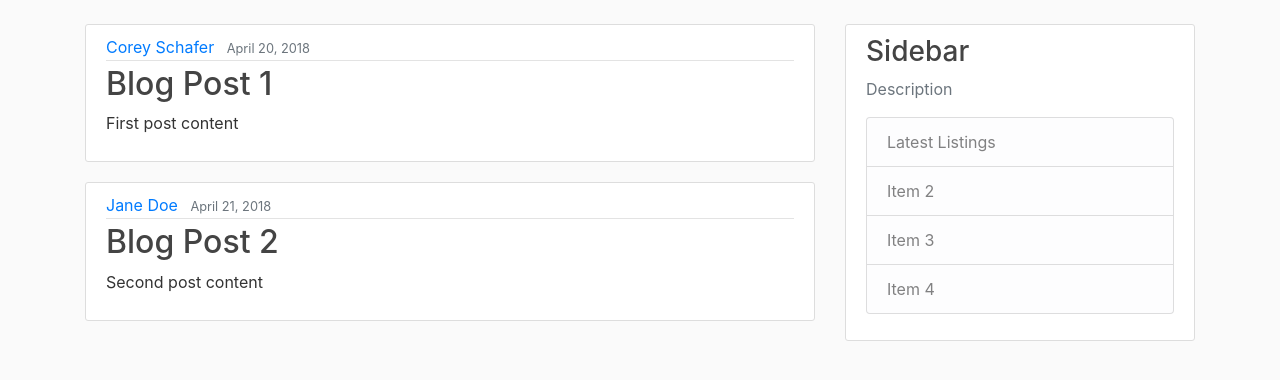
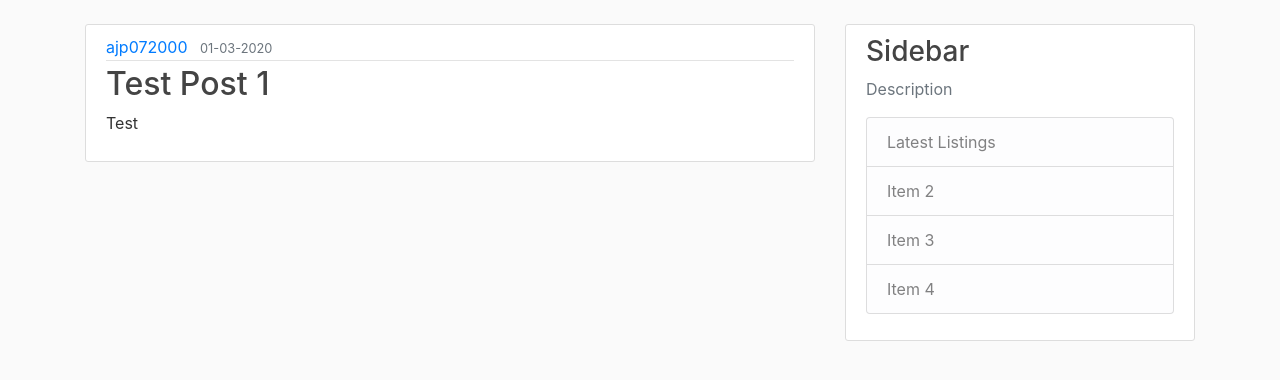
Before and after one commit to aalap07/DevLink, a Flask app: page / in a window 1280 px wide. Shown: the part 56-436 px from the top of the page. Run offline with Flask 2, Linux system fonts and the light colour scheme; data comes from the database, SQL or seed files in the repository; both versions use the stored data as it was after the commit; some libraries are stand-ins or nearby versions.

Commit message:
new post commits to db, displays some basic user data

```diff
--- a/devlink/forms.py
+++ b/devlink/forms.py
@@ -43,7 +43,8 @@ class UpdateAccountForm(FlaskForm):
                            validators=[DataRequired(), Length(min=2, max=20)])
     email = StringField('Email',
                         validators=[DataRequired(), Email()])
-    picture = FileField('Update profile picture', validators=[FileAllowed(['jpg', 'png'])])
+    picture = FileField('Update profile picture', validators=[
+                        FileAllowed(['jpg', 'png'])])
     submit = SubmitField('Update')
 
     def validate_username(self, username):
--- a/devlink/models.py
+++ b/devlink/models.py
@@ -2,9 +2,11 @@ from datetime import datetime
 from devlink import db, login_manager
 from flask_login import UserMixin
 
+
 @login_manager.user_loader
 def load_user(user_id):
     return User.query.get(int(user_id))
+
 
 class User(db.Model, UserMixin):
     id = db.Column(db.Integer, primary_key=True)
--- a/devlink/routes.py
+++ b/devlink/routes.py
@@ -6,25 +6,11 @@ from devlink.models import User, Post
 from devlink.forms import RegistrationForm, LoginForm, UpdateAccountForm, PostForm
 from flask_login import login_user, current_user, logout_user, login_required
 
-posts = [
-    {
-        'author': 'Corey Schafer',
-        'title': 'Blog Post 1',
-        'content': 'First post content',
-        'date_posted': 'April 20, 2018'
-    },
-    {
-        'author': 'Jane Doe',
-        'title': 'Blog Post 2',
-        'content': 'Second post content',
-        'date_posted': 'April 21, 2018'
-    }
-]
-
 
 @app.route("/")
 @app.route("/home")
 def home():
+    posts = Post.query.all()
     return render_template('home.html', posts=posts)
 
 
@@ -102,11 +88,16 @@ def account():
                          current_user.image_file)
     return render_template('account.html', title='Account', image_file=image_file, form=form)
 
+
 @app.route("/post/new", methods=['GET', 'POST'])
 @login_required
 def new_post():
     form = PostForm()
     if form.validate_on_submit():
+        post = Post(title=form.title.data,
+                    content=form.content.data, author=current_user)
+        db.session.add(post)
+        db.session.commit()
         flash("Post created.", 'success')
         return redirect(url_for('home'))
     return render_template('create_post.html', title='New Post', form=form)
--- a/devlink/templates/home.html
+++ b/devlink/templates/home.html
@@ -4,8 +4,8 @@
         <article class="media content-section">
           <div class="media-body">
             <div class="article-metadata">
-              <a class="mr-2" href="#">{{ post.author }}</a>
-              <small class="text-muted">{{ post.date_posted }}</small>
+              <a class="mr-2" href="#">{{ post.author.username }}</a>
+              <small class="text-muted">{{ post.date_posted.strftime('%d-%m-%Y') }}</small>
             </div>
             <h2><a class="article-title" href="#">{{ post.title }}</a></h2>
             <p class="article-content">{{ post.content }}</p>
```
Also changed, not shown: devlink/records.db.
